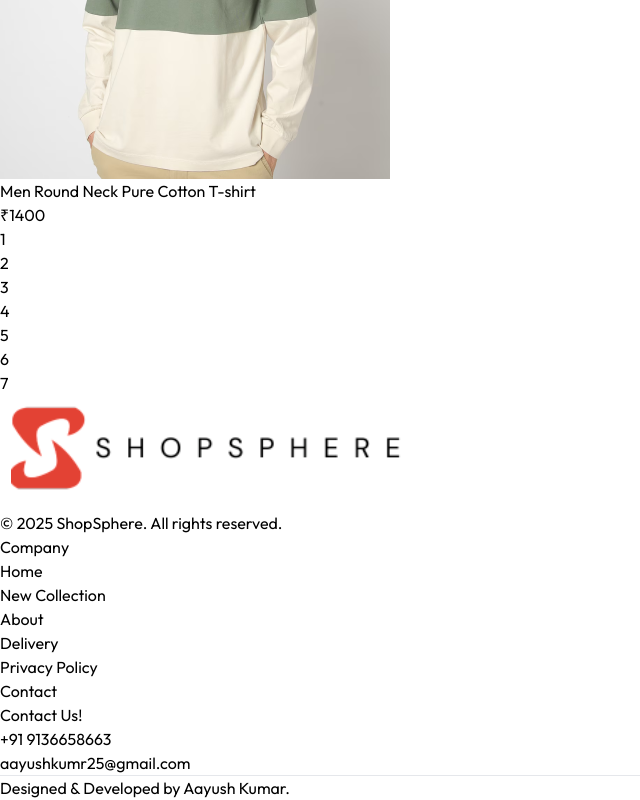
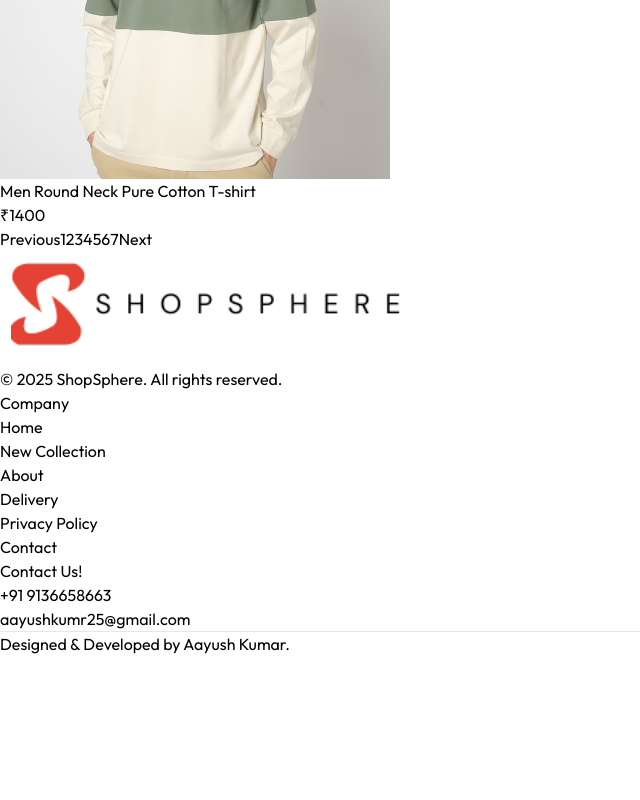
Before and after one commit to Aayushkumr/zoyride-assignment, a React (Vite) app: page /collection in a window 1280 px wide. Shown: the part 4624-5424 px from the top of the page, without its empty margins (0-640 px from the left). After the commit the page ends 5280 px from the top, so only its background shows below. Built offline with nearby package versions, Linux system fonts and the light colour scheme; a web font is replaced by a local one.

Commit message:
Implemented Next/Prev Buttons

```diff
--- a/src/pages/Collection.jsx
+++ b/src/pages/Collection.jsx
@@ -3,7 +3,7 @@ import { ShopContext } from '../context/ShopContext';
 import { assets } from '../assets/assets';
 import Title from '../components/Title';
 import ProductItem from '../components/ProductItem';
-import Pagination from 'react-bootstrap/Pagination';
+// import Pagination from 'react-bootstrap/Pagination';
 
 const Collection = () => {
   const { products, search, showSearch } = useContext(ShopContext);
@@ -20,6 +20,8 @@ const Collection = () => {
   const currentProducts = filteredProducts.slice(indexOfFirstProduct, indexOfLastProduct);
 
   const paginate = (pageNumber) => setCurrentPage(pageNumber);
+  const nextPage = () => setCurrentPage(prev => Math.min(prev + 1, Math.ceil(filteredProducts.length / productsPerPage)));
+  const prevPage = () => setCurrentPage(prev => Math.max(prev - 1, 1));
 
   const toggleCategory = (e) => {
     if(category.includes(e.target.value)){
@@ -144,17 +146,31 @@ const Collection = () => {
           ))
         }
       </div>
-      <Pagination className='mt-4 flex justify-center'>
+      <div className='mt-4 flex justify-center'>
+        <button
+          onClick={prevPage}
+          className='mx-1 px-3 py-1 border border-gray-300 rounded cursor-pointer hover:bg-gray-200'
+          disabled={currentPage === 1}
+        >
+          Previous
+        </button>
         {[...Array(Math.ceil(filteredProducts.length / productsPerPage)).keys()].map(number => (
-          <Pagination.Item
+          <button
             key={number + 1}
             onClick={() => paginate(number + 1)}
             className={`mx-1 px-3 py-1 border border-gray-300 rounded cursor-pointer hover:bg-gray-200 ${number + 1 === currentPage ? 'bg-gray-300' : ''}`}
           >
             {number + 1}
-          </Pagination.Item>
+          </button>
         ))}
-      </Pagination>
+        <button
+          onClick={nextPage}
+          className='mx-1 px-3 py-1 border border-gray-300 rounded cursor-pointer hover:bg-gray-200'
+          disabled={currentPage === Math.ceil(filteredProducts.length / productsPerPage)}
+        >
+          Next
+        </button>
+      </div>
     </div>
 	</div>
   );
```
